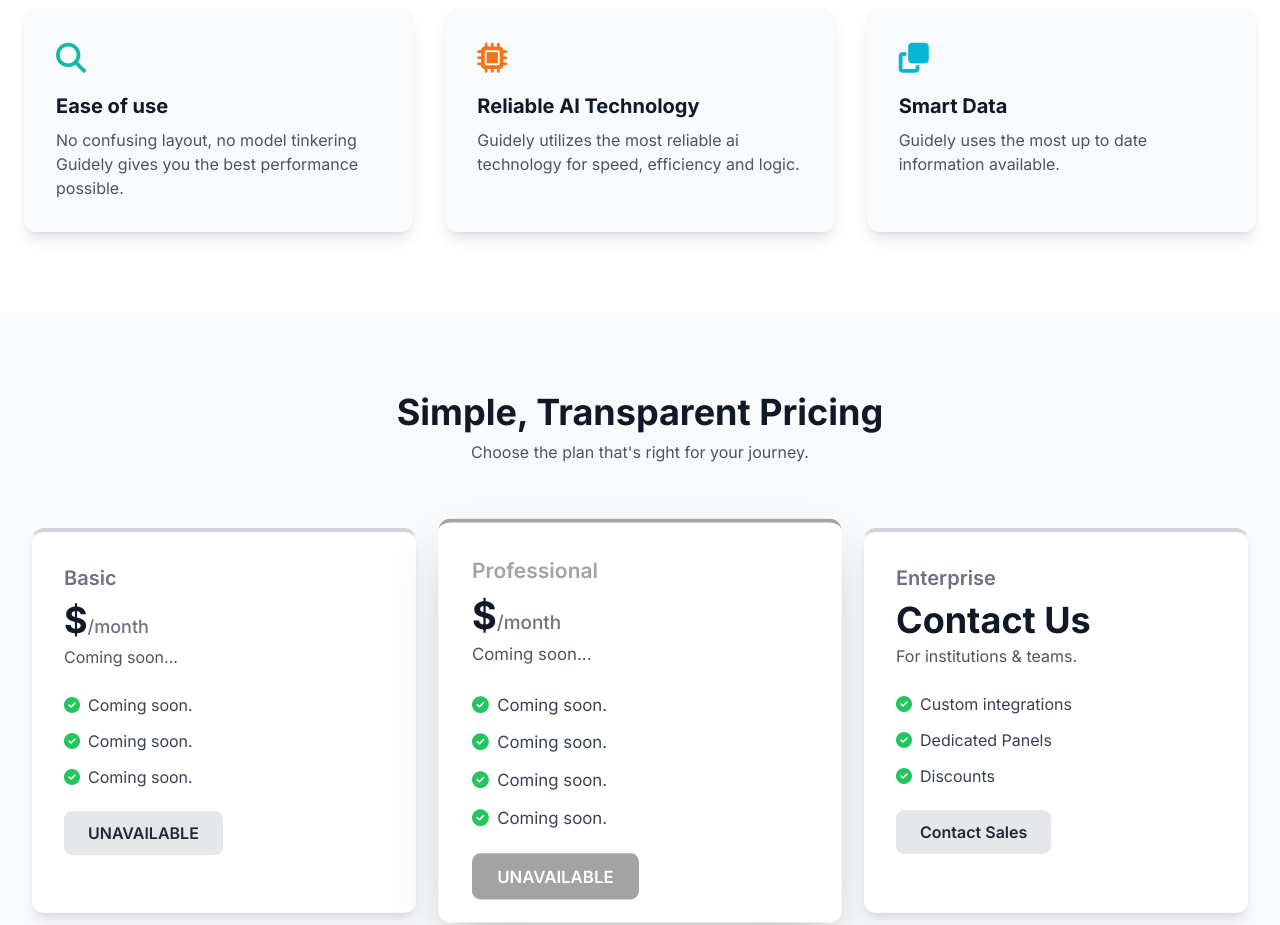
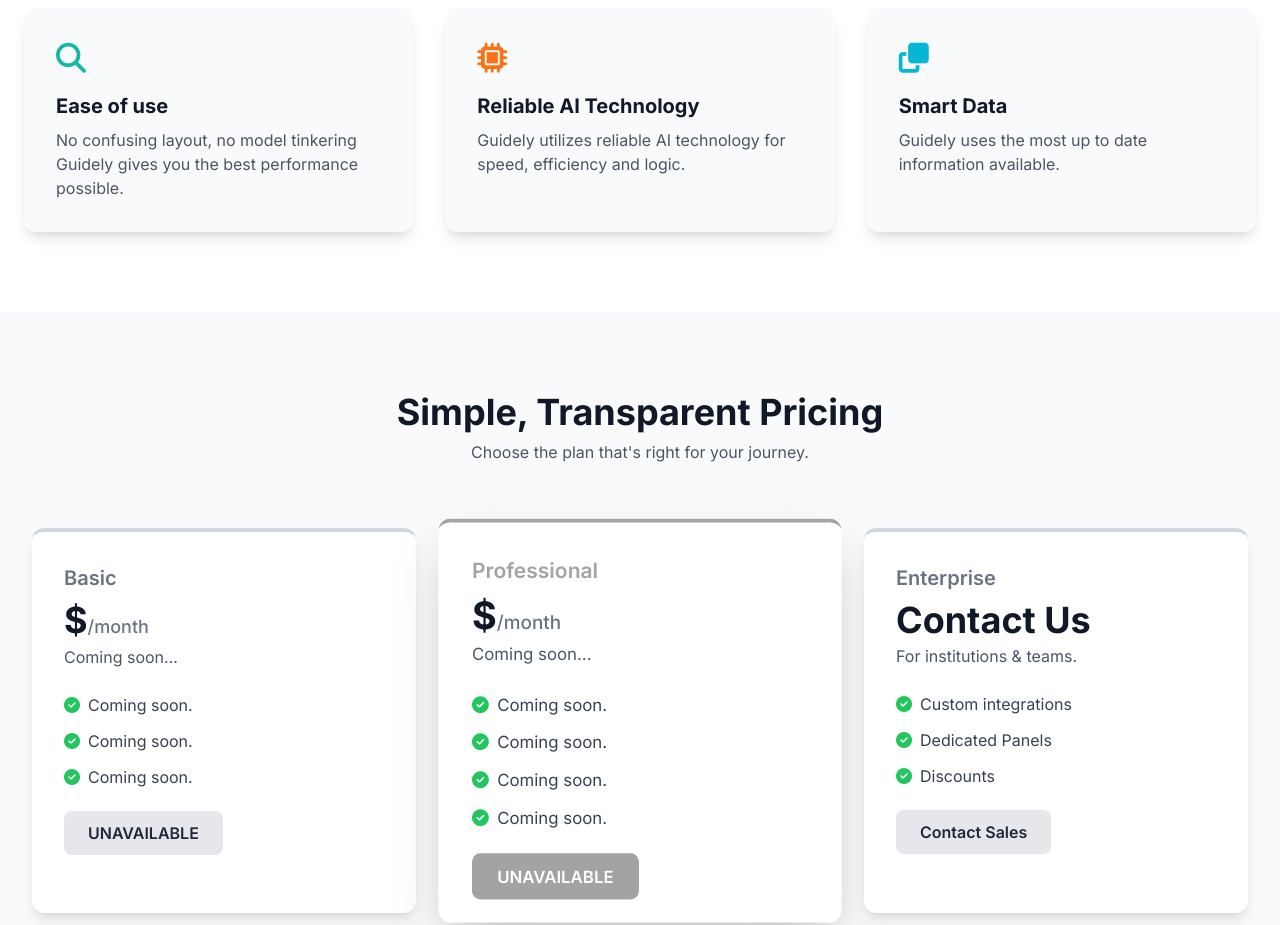
Before and after one commit to abubakartootla/abubakartootla.github.io, a plain HTML site: page index.html in a window 1280 px wide. Shown: the part 1580-2505 px from the top of the page. Drawn offline with nearby package versions, Linux system fonts and the light colour scheme.

Commit message:
Update index.html

```diff
--- a/index.html
+++ b/index.html
@@ -134,7 +134,7 @@
                     <div class="feature-card bg-gray-50 p-8 rounded-xl shadow-lg fade-in">
                         <div class="text-3xl text-orange-500 mb-4"><i class="fa-solid fa-microchip"></i></div>
                         <h3 class="text-xl font-bold mb-2 text-gray-900">Reliable AI Technology</h3>
-                        <p class="text-gray-600">Guidely utilizes the most reliable ai technology for speed, efficiency and logic.</p>
+                        <p class="text-gray-600">Guidely utilizes reliable AI technology for speed, efficiency and logic.</p>
                     </div>
                     <div class="feature-card bg-gray-50 p-8 rounded-xl shadow-lg fade-in">
                         <div class="text-3xl text-cyan-500 mb-4"><i class="fa-solid fa-clone"></i></div>
```
